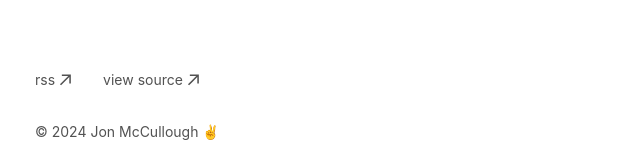
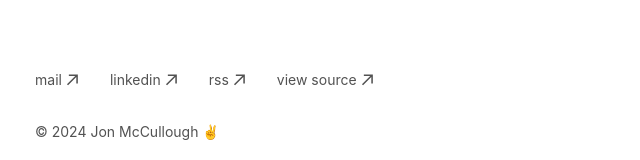
Before and after one commit to jonmccull/blog, a Next.js app: page / in a window 1280 px wide. Shown: the part 286-446 px from the top of the page, without its empty margins (317-957 px from the left). Built offline with nearby package versions, Linux system fonts and the light colour scheme.

Commit message:
fix: update blog styling and content - remove theme toggle outline, fix date format, delete hello post, update footer

```diff
--- a/app/components/ThemeToggle.tsx
+++ b/app/components/ThemeToggle.tsx
@@ -4,19 +4,20 @@ import { useEffect, useState } from 'react'
 
 export default function ThemeToggle() {
   const [theme, setTheme] = useState<'light' | 'dark'>('light')
+  const [mounted, setMounted] = useState(false)
 
   useEffect(() => {
+    setMounted(true)
     const stored = localStorage.getItem('theme')
-    if (
-      stored === 'dark' ||
-      (!stored && window.matchMedia('(prefers-color-scheme: dark)').matches)
-    ) {
-      setTheme('dark')
+    const isDark = stored === 'dark' || (!stored && window.matchMedia('(prefers-color-scheme: dark)').matches)
+    setTheme(isDark ? 'dark' : 'light')
+    if (isDark) {
       document.documentElement.classList.add('dark')
     }
   }, [])
 
   useEffect(() => {
+    if (!mounted) return
     if (theme === 'dark') {
       document.documentElement.classList.add('dark')
       localStorage.setItem('theme', 'dark')
@@ -24,13 +25,17 @@ export default function ThemeToggle() {
       document.documentElement.classList.remove('dark')
       localStorage.setItem('theme', 'light')
     }
-  }, [theme])
+  }, [theme, mounted])
+
+  if (!mounted) {
+    return null
+  }
 
   return (
     <button
       aria-label="Toggle Dark Mode"
       type="button"
-      className="flex h-9 w-9 items-center justify-center rounded-lg ring-zinc-300 transition-all hover:ring-2"
+      className="flex h-9 w-9 items-center justify-center rounded-lg"
       onClick={() => setTheme(theme === 'dark' ? 'light' : 'dark')}
     >
       <svg
--- a/app/components/footer.tsx
+++ b/app/components/footer.tsx
@@ -24,6 +24,24 @@ export default function Footer() {
           className="group flex items-center hover:text-neutral-800 dark:hover:text-neutral-200 transition-colors"
           rel="noopener noreferrer"
           target="_blank"
+          href="mailto:jon@jonmccullough.com"
+        >
+          <span>mail</span>
+          <ArrowIcon />
+        </a>
+        <a
+          className="group flex items-center hover:text-neutral-800 dark:hover:text-neutral-200 transition-colors"
+          rel="noopener noreferrer"
+          target="_blank"
+          href="https://www.linkedin.com/in/jonmccullough/"
+        >
+          <span>linkedin</span>
+          <ArrowIcon />
+        </a>
+        <a
+          className="group flex items-center hover:text-neutral-800 dark:hover:text-neutral-200 transition-colors"
+          rel="noopener noreferrer"
+          target="_blank"
           href="/rss"
         >
           <span>rss</span>
--- a/content/blog/hello-world.mdx
+++ /dev/null
@@ -1,9 +0,0 @@
----
-title: Hello World
-date: '2024-03-15'
-excerpt: Welcome to my blog! This is my first post.
----
-
-# Hello World
-
-Welcome to my blog! This is my first post. I'll be sharing my thoughts on product marketing, software development, and life in Norway.
--- a/content/blog/raycast-on-raycast.mdx
+++ b/content/blog/raycast-on-raycast.mdx
@@ -1,6 +1,6 @@
 ---
 title: 'Raycast AI reviews Raycast'
-publishedAt: '2024-05-03'
+date: '2024-03-19'
 summary: 'Raycast AI writes a review of Raycast'
 ---
 
```
